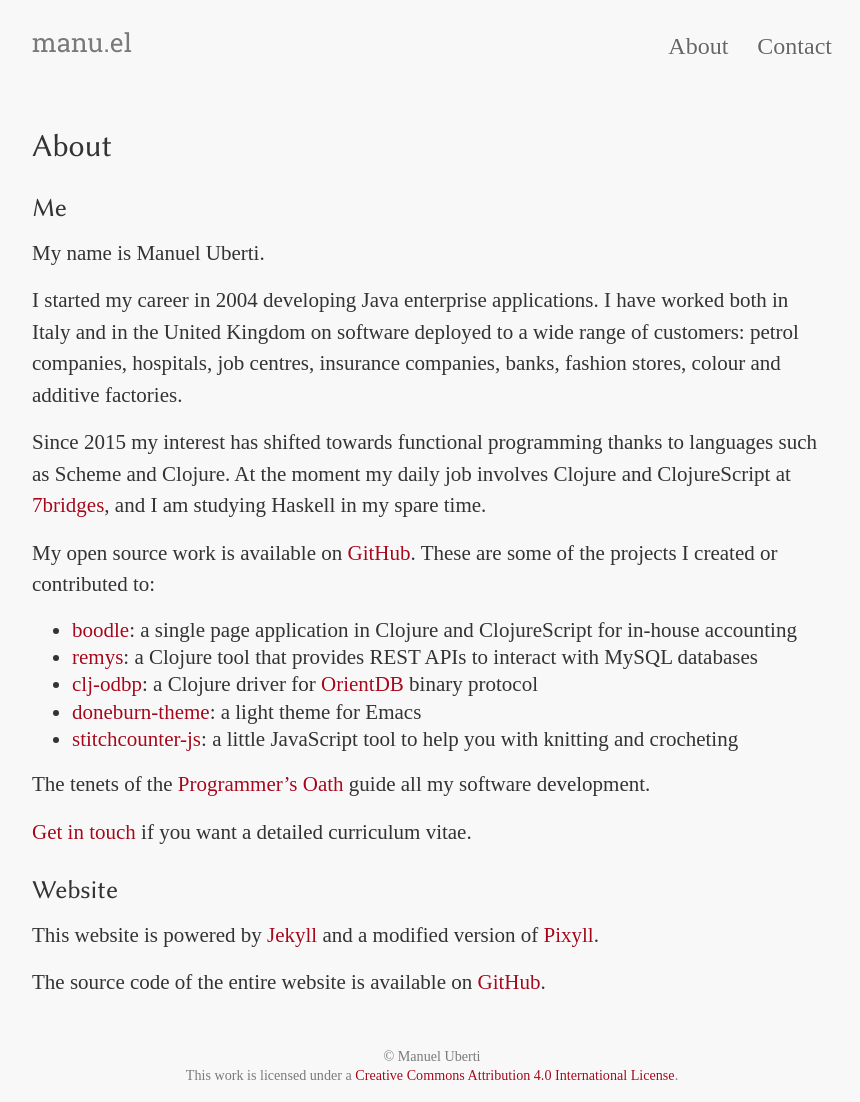
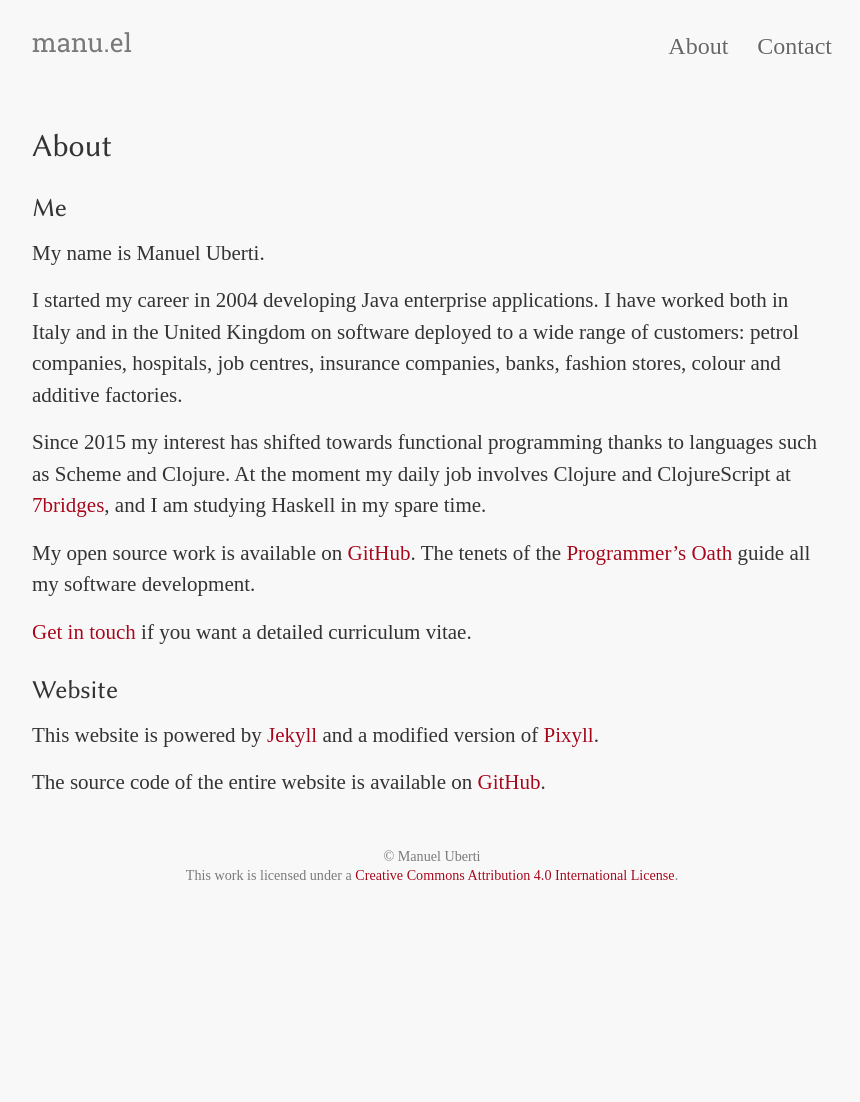
Before and after one commit to manuel-uberti/manuel-uberti.github.io, a Jekyll site: the page built from about.md, in a window 1280 px wide. Shown: the whole page, without its empty margins (208-1068 px from the left). Built offline with Jekyll 4.4.1, drawn with Linux system fonts in a browser that asks for light colours; some web fonts are replaced; after the commit the page ends 902 px from its top, so only the background shows below that.

Commit message:
Remove project list

```diff
--- a/about.md
+++ b/about.md
@@ -20,21 +20,7 @@ Clojure and ClojureScript at [7bridges](https://7bridges.eu/), and I am studyin
 Haskell in my spare time.
 
 My open source work is available on
-[GitHub](https://github.com/manuel-uberti). These are some of the projects
-I created or contributed to:
-
-- [boodle](https://manuel-uberti.github.io/programming/2017/11/26/boodle/):
-  a single page application in Clojure and ClojureScript for in-house accounting
-- [remys](https://github.com/7bridges-eu/remys): a Clojure tool that provides
-  REST APIs to interact with MySQL databases
-- [clj-odbp](https://github.com/7bridges-eu/clj-odbp): a Clojure driver for
-  [OrientDB](http://orientdb.com/orientdb/) binary protocol
-- [doneburn-theme](https://github.com/manuel-uberti/doneburn-theme): a light
-  theme for Emacs
-- [stitchcounter-js](https://github.com/manuel-uberti/stitchcounter-js):
-  a little JavaScript tool to help you with knitting and crocheting
-
-The tenets of the
+[GitHub](https://github.com/manuel-uberti). The tenets of the
 [Programmer’s Oath](https://github.com/Widdershin/programmers-oath) guide all my
 software development.
 
```
